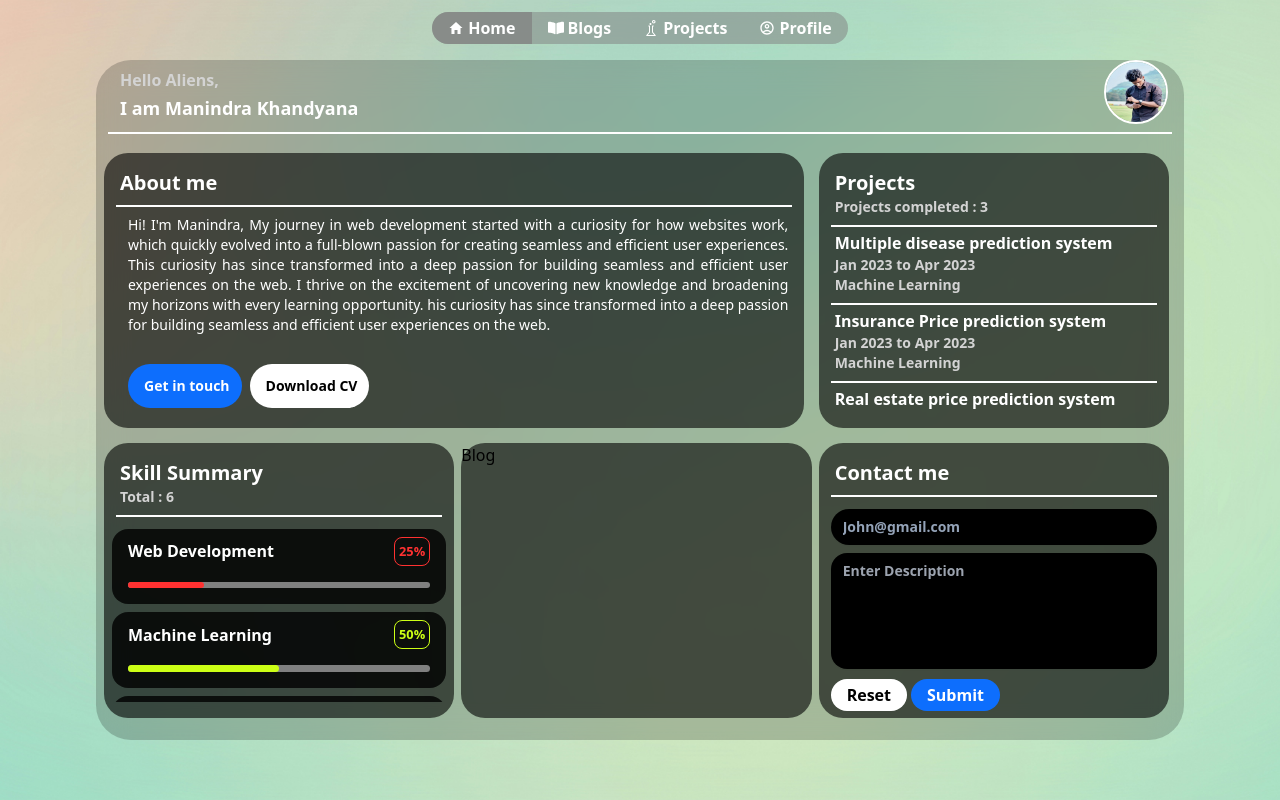
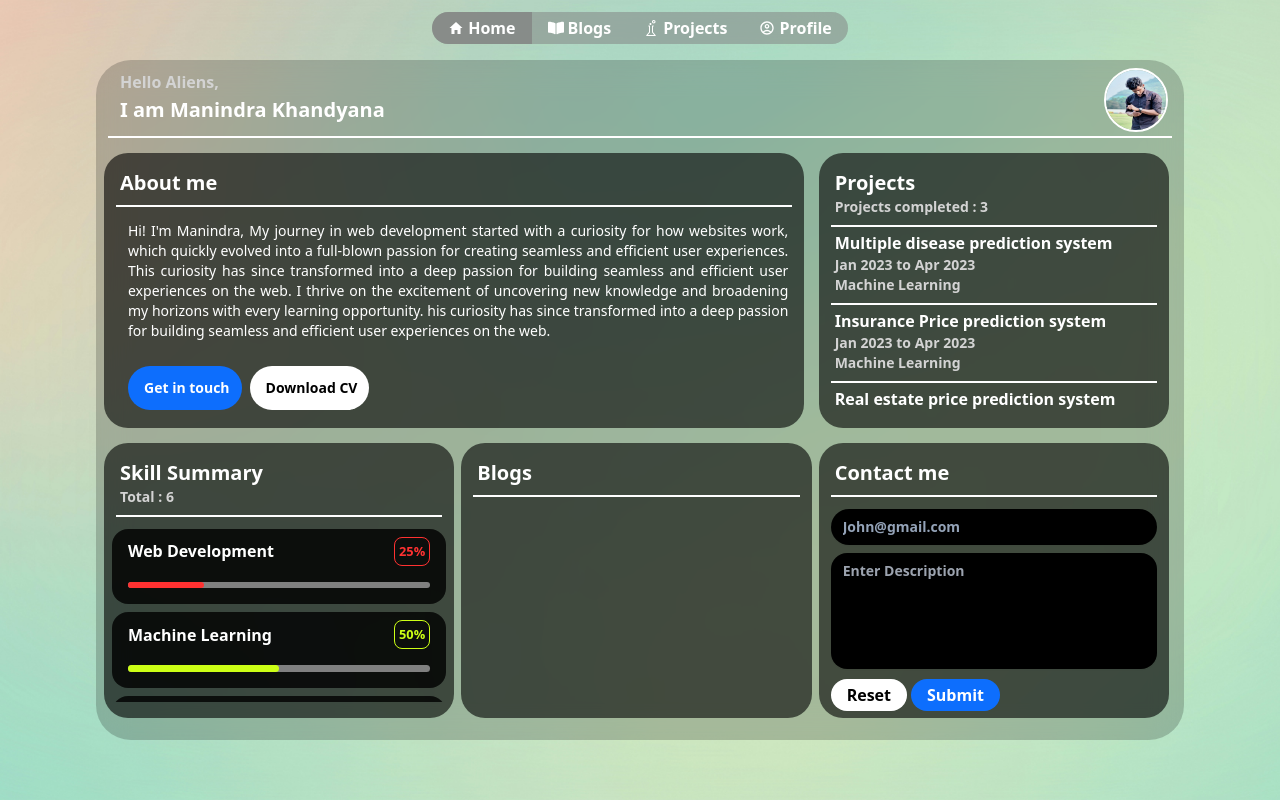
Before and after one commit to Manindra289/responsive_portfolio, a React (Create React App) app: page / in a window 1280 px wide. Built offline with nearby package versions, Linux system fonts and the light colour scheme.

Commit message:
no changes

```diff
--- a/src/components/AboutMe/AboutMe.js
+++ b/src/components/AboutMe/AboutMe.js
@@ -10,7 +10,7 @@ const AboutMe = () => {
         <hr className= 'mx-3 mt-2 p-0 mb-1 '/>
       </div>
       <div className='lg:overflow-scroll'>
-        <p className={['text-white lg:text-sm ml-6 mr-4 max-lg:text-sm mb-2 text-justify 2xl:text-3xl'].join(' ')}>
+        <p className={['text-white lg:text-sm ml-6 mr-4 max-lg:text-sm mb-2 text-justify 2xl:text-3xl pt-2'].join(' ')}>
         Hi! I'm Manindra,
         My journey in web development started with a curiosity for how websites work,
         which quickly evolved into a full-blown passion for creating seamless and efficient
--- a/src/components/Blog/Blog.js
+++ b/src/components/Blog/Blog.js
@@ -2,9 +2,10 @@ import React from 'react'
 import styles from './Blog.module.css'
 const Blog = () => {
   return (
-    <div className={styles['bg']}>
-        Blog
-    </div>
+    <section className={['lg:flex lg:flex-col lg:box-border w-[100%] h-[100%] rounded-3xl lg:overflow-scroll pb-2',styles['bg']].join(' ')}>
+        <h1 className={['text-white text-xl font-bold  ml-4 pt-2 max-lg:text-base 2xl:text-5xl mb-0 mt-2',styles['ah1']].join(' ')}>Blogs</h1>
+        <hr className='mx-3 mt-2 p-0 mb-1'/>
+    </section>
   )
 }
 
--- a/src/components/Menu_bar/Menu_bar.js
+++ b/src/components/Menu_bar/Menu_bar.js
@@ -8,7 +8,7 @@ const Menu_bar = () => {
     <div className='flex justify-between items-center '>
     <div className={['',styles['title']].join(' ')}>
         <h2 id={styles['tp1']} className='2xl:text-3xl  text-[lightgrey] max-sm:pt-[0.5rem]  pt-[0.5rem] max-sm:text-sm text-base font-bold ml-[1.5rem] mb-0' >Hello Aliens,</h2>
-        <h1 id={styles['th1']} className='2xl:text-5xl text-white max-sm:p-0 p-[0.1rem] pl-0 max-sm:text-base text-lg ml-[1.5rem] font-bold'>I am Manindra Khandyana</h1>
+        <h1 id={styles['th1']} className='2xl:text-5xl text-white max-sm:p-0 p-[0.1rem] pl-0 max-sm:text-base text-xl ml-[1.5rem] font-bold'>I am Manindra Khandyana</h1>
 
     </div>
     <div className={styles['profile']}>
--- a/src/components/Menu_bar/Menu_bar.module.css
+++ b/src/components/Menu_bar/Menu_bar.module.css
@@ -4,11 +4,12 @@
     margin-right: 1rem;
     /* margin-top: 0.5rem;  */
     cursor: pointer;
-
+    margin-top: 0.25rem;
 }
 .pic {
     border: 2px solid white;
     border-radius: 50px;
+
 }
 @media (max-width:640px) {
     .profile,.pic{
@@ -24,7 +25,7 @@
         height: 2.5rem;
         width: 2.5rem;
         /* margin-top: 0.25rem; */
-        margin-right: 0.25rem;
+        margin-right: 0.75rem;
     }
     #tp1{
         font-size: small;
--- a/src/components/Project/Project.js
+++ b/src/components/Project/Project.js
@@ -9,7 +9,7 @@ import Form from '../Form/Form'
 import Blog from '../Blog/Blog';
 const Project = () => {
   return (
-    <div className='w-[100vw] lg:h-[100vh]  lg:grid-rows-1 lg:grid-cols-1 grid grid-cols-1'>
+    <div className='w-[100vw] lg:h-[100vh] lg:grid-rows-1 lg:grid-cols-1 grid grid-cols-1'>
       <div className={[' max-lg:flex max-lg:flex-col lg:grid lg:grid-rows-8 lg:grid-cols-12 max-lg:mt-14 lg:self-center justify-self-center lg:h-[85vh] w-[85vw]',Style['smallest_scn']].join(' ')}>
         {/* <div className='absolute -top-10 max-lg:invisible'> */}
         <div className='row-span-1 col-span-12'><Menu_bar/></div>
--- a/src/index.css
+++ b/src/index.css
@@ -14,12 +14,12 @@ code {
   font-family: source-code-pro, Menlo, Monaco, Consolas, 'Courier New',
     monospace;
 } */
- html{
+html{
   background-color: black;
- }
+}
  body{
   background-color: red;
-  background-image: url('./assets/background3.jpg');
+background-image: url('./assets/background3.jpg');
   background-position: center;
   background-repeat: no-repeat;
   background-size:cover;
```
Also changed, not shown: src/App.css (line endings or trailing spaces).
